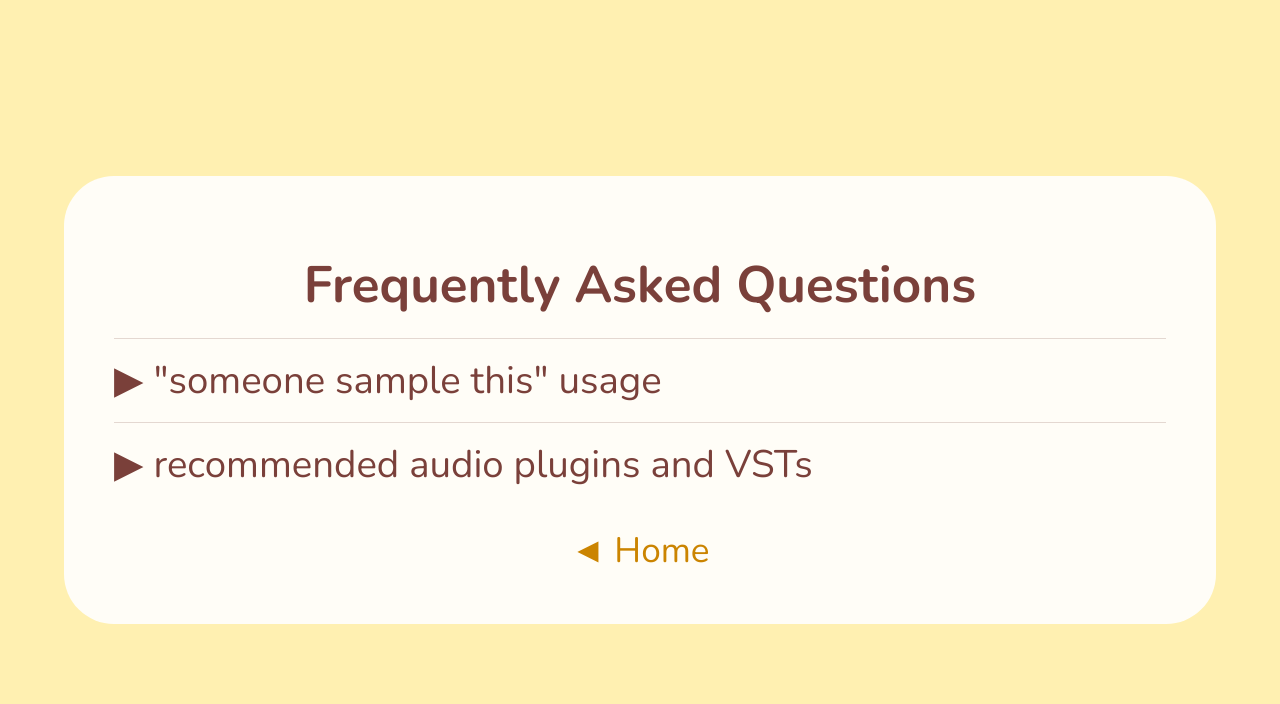
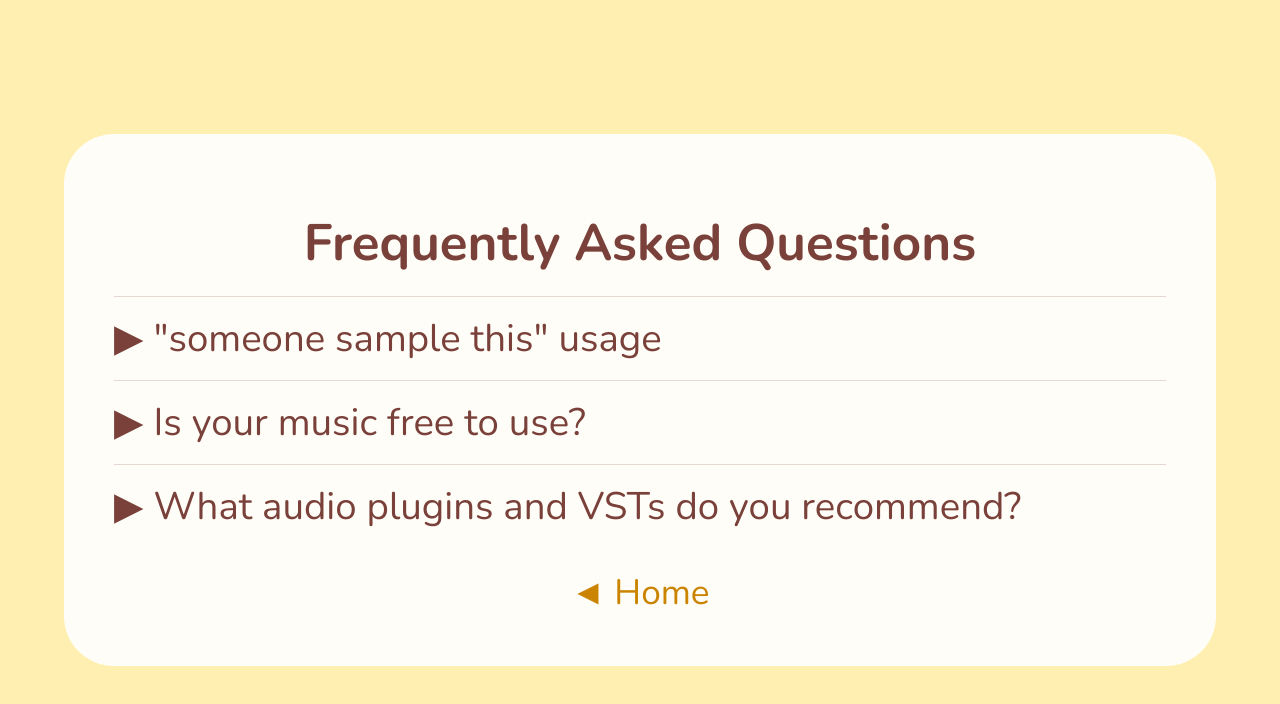
Before and after one commit to ivanRsalcedo/kagi-official-site, a React (Vite) app: page /faq in a window 1280 px wide. Shown: the top 704 px of the page. Built offline with nearby package versions, Linux system fonts and the light colour scheme.

Commit message:
Add new FAQ question

```diff
--- a/src/pages/FAQ.module.css
+++ b/src/pages/FAQ.module.css
@@ -19,6 +19,7 @@
     font-size: clamp(1.5rem, 3vw, 2.8rem);
     color: #7a403a;
     cursor: pointer;
+    width: 100%;
 }
 
 .answer {
--- a/src/pages/FAQ/FAQItems.js
+++ b/src/pages/FAQ/FAQItems.js
@@ -1,5 +1,6 @@
 import SomeoneSampleThisUsage from "./SomeoneSampleThisUsage"
 import RecommendedPlugins from "./RecommendedPlugins"
+import MusicUsage from "./MusicUsage"
 
 export const faqItems = [
     {
@@ -8,8 +9,13 @@ export const faqItems = [
         answer: SomeoneSampleThisUsage,
     },
     {
+        id: 'music-usage',
+        question: 'Is your music free to use?',
+        answer: MusicUsage,
+    },
+    {
         id: 'recommended-plugins',
-        question: 'recommended audio plugins and VSTs',
+        question: 'What audio plugins and VSTs do you recommend?',
         answer: RecommendedPlugins,
     }
 ]
--- /dev/null
+++ b/src/pages/FAQ/MusicUsage.jsx
@@ -0,0 +1,25 @@
+export default function MusicUsage() {
+    return (
+        <ul>
+            <li>
+                Yes — all of my music is free to use in your content, with the following exceptions:
+
+                <ul>
+                    <li>Tracks made for <a href="https://soundcloud.com/kagimusic/sets/nikke-ost?si=4ab2f9a35fe948968a8108a60460ca1f&utm_source=clipboard&utm_medium=text&utm_campaign=social_sharing" target="_blank" rel="noopener noreferrer">Goddess of Victory: NIKKE</a></li>
+
+                    <li>
+                        Remixes containing vocals from other songs (I can't guarantee full safety on these)
+                    </li>
+
+                    <li>
+                        Large commercial projects — please email me first
+                    </li>
+                </ul>
+            </li>
+
+            <li>
+                Any mention or link of my name would be much appreciated!
+            </li>
+        </ul>
+    )
+}
```
